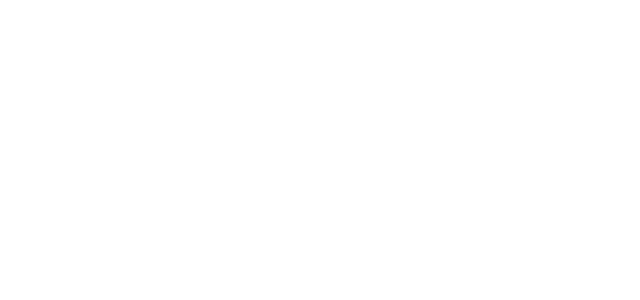
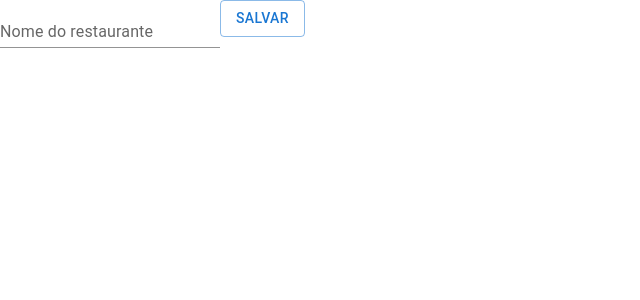
Before and after one commit to FranTadiello/Alfood, a React (Create React App) app: page /admin/restaurantes/1 in a window 1280 px wide. Before the commit this address had no page. Shown: the top 300 px of the page, without its empty margins (0-640 px from the left). Built offline with nearby package versions, Linux system fonts and the light colour scheme; no server answers.

Commit message:
Edição de restaurantes

```diff
--- a/src/App.tsx
+++ b/src/App.tsx
@@ -12,6 +12,7 @@ function App() {
       <Route path="/restaurantes" element={<VitrineRestaurantes />} />
       <Route path="/admin/restaurantes" element={<AdministracaoRestaurantes />} />
       <Route path="/admin/restaurantes/novo" element={<FormularioRestaurante />} />
+      <Route path="/admin/restaurantes/:id" element={<FormularioRestaurante />} />
     </Routes>
   );
 }
--- a/src/paginas/Administracao/Restaurantes/AdministracaoRestaurantes.tsx
+++ b/src/paginas/Administracao/Restaurantes/AdministracaoRestaurantes.tsx
@@ -1,7 +1,8 @@
 import { TableContainer, Paper, Table, TableHead, TableRow, TableCell, TableBody } from "@mui/material";
-import IRestaurante from "../../../interfaces/IRestaurante"
+import IRestaurante from "../../../interfaces/IRestaurante";
 import { useEffect, useState } from 'react';
 import axios from "axios";
+import { Link } from 'react-router-dom';
 
 const AdministracaoRestaurantes = () => {
     const [restaurantes, setRestaurantes] = useState<IRestaurante[]>([])
@@ -19,6 +20,9 @@ const AdministracaoRestaurantes = () => {
                         <TableCell>
                             Nome
                         </TableCell>
+                        <TableCell>
+                            Editar
+                        </TableCell>
                     </TableRow>
                 </TableHead>
                 <TableBody>
@@ -26,6 +30,9 @@ const AdministracaoRestaurantes = () => {
                         <TableRow key={restaurante.id}>
                             <TableCell>
                                 {restaurante.nome}
+                            </TableCell>
+                            <TableCell>
+                                [ <Link to={`/admin/restaurantes/${restaurante.id}`}> editar </Link> ]
                             </TableCell>
                         </TableRow>)}
                 </TableBody>
--- a/src/paginas/Administracao/Restaurantes/FormularioRestaurante.tsx
+++ b/src/paginas/Administracao/Restaurantes/FormularioRestaurante.tsx
@@ -1,18 +1,35 @@
 import { Button, TextField } from '@mui/material';
 import axios from 'axios';
-import { useState } from 'react';
+import { useState, useEffect } from 'react';
+import { useParams } from 'react-router-dom';
 
 const FormularioRestaurante = () => {
+    const parametros = useParams()
+
+    useEffect(() => {
+        if(parametros.id) {
+            axios.get(`http://localhost:8000/api/v2/restaurantes/${parametros.id}/`)
+                .then(resposta => setNomeRestaurante(resposta.data.nome))
+        }
+    }, [parametros])
+
     const [nomeRestaurante, setNomeRestaurante] = useState('')
     const aoSubmeterForm = (evento: React.FormEvent<HTMLFormElement>) => {
         evento.preventDefault()
-        axios.post('http://localhost:8000/api/v2/restaurantes/', {
-            nome: nomeRestaurante
-        })
-            .then(() => {
-                alert('Restaurante cadastrado com sucesso!')
-            })
-    }
+        if (parametros.id) {
+            axios.put(`http://localhost:8000/api/v2/restaurantes/${parametros.id}/`, {
+                nome: nomeRestaurante})
+                .then(() => {
+                    alert('Restaurante atualizado com sucesso!')})
+        } else {
+            axios.post('http://localhost:8000/api/v2/restaurantes/', {
+                nome: nomeRestaurante})
+                .then(() => {
+                    alert('Restaurante cadastrado com sucesso!')})
+        }
+        }
+
+
 
     return (<form onSubmit={evento => {aoSubmeterForm(evento)}}>
         <TextField value={nomeRestaurante}
```
